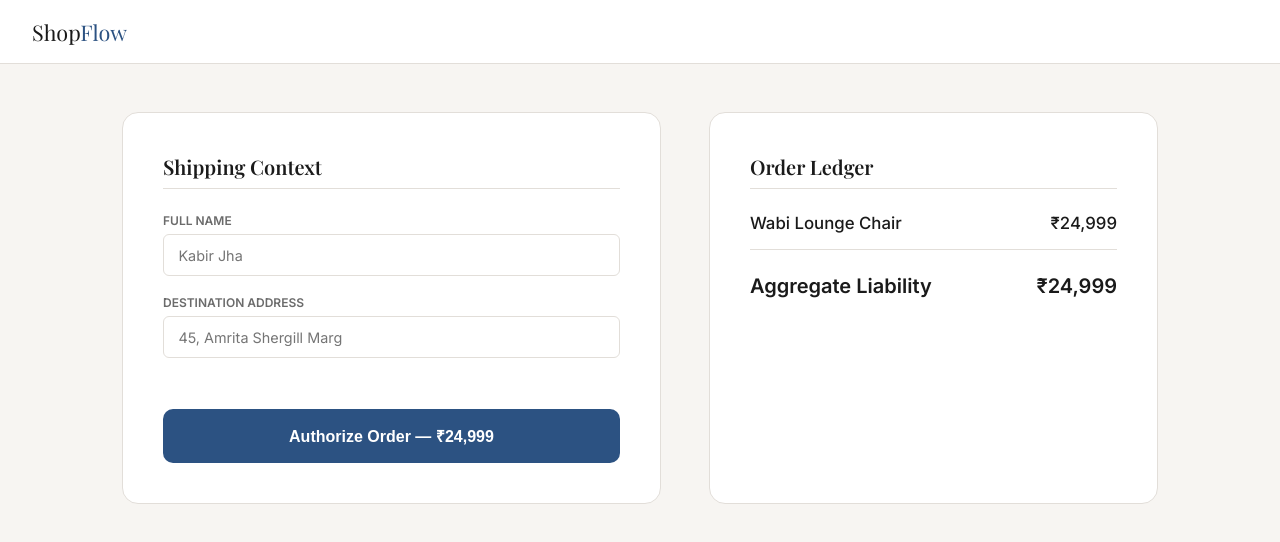
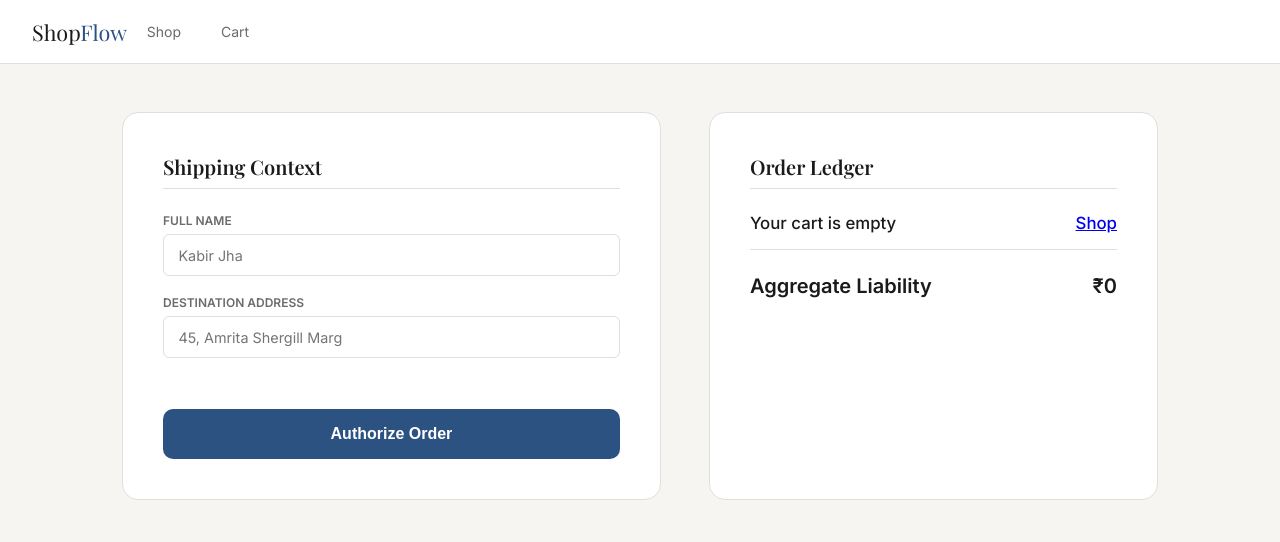
Before and after one commit to sksahu01/shopflow-ecom, a plain HTML site: page checkout.html in a window 1280 px wide. Drawn offline with nearby package versions, Linux system fonts and the light colour scheme.

Commit message:
Enhance checkout page with cart functionality

```diff
--- a/checkout.html
+++ b/checkout.html
@@ -30,6 +30,7 @@
   <link rel="preconnect" href="https://fonts.googleapis.com" />
   <link rel="preconnect" href="https://fonts.gstatic.com" crossorigin />
   <link href="https://fonts.googleapis.com/css2?family=Playfair+Display:wght@400;600&family=Inter:wght@300;400;500;600&display=swap" rel="stylesheet" />
+  <script src="cart.js"></script>
 
   <style>
     *, *::before, *::after { box-sizing: border-box; margin: 0; padding: 0; }
@@ -45,6 +46,9 @@
     .nav { position: fixed; top: 0; left: 0; right: 0; z-index: 900; height: var(--nav-h); background: var(--surface); border-bottom: 1px solid var(--border); display: flex; align-items: center; padding: 0 2rem; }
     .nav-brand { font-family: var(--font-display); font-size: 1.35rem; color: var(--ink); text-decoration: none; }
     .nav-brand span { color: var(--accent); }
+    .nav-tab { padding: 0 1.25rem; display: flex; align-items: center; height: var(--nav-h); font-size: 0.875rem; color: var(--ink-muted); text-decoration: none; }
+    .cart-badge { display: inline-flex; min-width: 1.4rem; height: 1.4rem; align-items: center; justify-content: center; border-radius: 99px; background: var(--accent); color: #fff; font-size: 0.72rem; margin-left: 0.25rem; }
+    .cart-badge[hidden] { display: none; }
 
     .checkout-layout { display: grid; grid-template-columns: 1.2fr 1fr; max-width: 1100px; margin: 3rem auto; gap: 3rem; padding: 0 2rem; }
     .form-card, .summary-card { background: var(--surface); border: 1px solid var(--border); border-radius: var(--radius-lg); padding: 2.5rem; }
@@ -64,7 +68,11 @@
 </head>
 <body>
 
-  <nav class="nav"><a class="nav-brand" href="index.html">Shop<span>Flow</span></a></nav>
+  <nav class="nav">
+    <a class="nav-brand" href="index.html">Shop<span>Flow</span></a>
+    <a class="nav-tab" href="shop.html">Shop</a>
+    <a class="nav-tab" href="cart.html">Cart <span class="cart-badge" data-cart-count hidden>0</span></a>
+  </nav>
 
   <div class="container" id="mainCheckout">
     <div class="checkout-layout">
@@ -85,10 +93,7 @@
 
       <div class="summary-card">
         <h2 class="section-title">Order Ledger</h2>
-        <div class="summary-item">
-          <span id="itemName">Item Allocation</span>
-          <span id="itemPrice">₹0</span>
-        </div>
+        <div id="summaryItems"></div>
         <div class="total-row">
           <span>Aggregate Liability</span>
           <span id="totalPrice">₹0</span>
@@ -104,20 +109,28 @@
   </div>
 
   <script>
-    const products = {
-      '1': { id: 1, name: 'Wabi Lounge Chair', price: 24999 },
-      '2': { id: 2, name: 'Pendant Orb Light', price: 8499 }
-    };
+    const urlParams = new URLSearchParams(window.location.search);
+    if (!ShopFlowCart.getCartCount() && urlParams.get('id')) {
+      ShopFlowCart.addToCart(urlParams.get('id'));
+    }
 
-    const urlParams = new URLSearchParams(window.location.search);
-    const activeId = urlParams.get('id') || '1';
-    const targetProduct = products[activeId];
+    const cart = ShopFlowCart.getCart();
+    const cartTotal = ShopFlowCart.getCartTotal();
+    const summaryItems = document.getElementById('summaryItems');
+    const paySubmitBtn = document.getElementById('paySubmitBtn');
 
-    if (targetProduct) {
-      document.getElementById('itemName').textContent = targetProduct.name;
-      document.getElementById('itemPrice').textContent = `₹${targetProduct.price.toLocaleString()}`;
-      document.getElementById('totalPrice').textContent = `₹${targetProduct.price.toLocaleString()}`;
-      document.getElementById('paySubmitBtn').textContent = `Authorize Order — ₹${targetProduct.price.toLocaleString()}`;
+    if (!cart.length) {
+      summaryItems.innerHTML = '<div class="summary-item"><span>Your cart is empty</span><a href="shop.html">Shop</a></div>';
+      paySubmitBtn.disabled = true;
+    } else {
+      summaryItems.innerHTML = cart.map(item => `
+        <div class="summary-item">
+          <span>${item.name} × ${item.quantity}</span>
+          <span>${ShopFlowCart.formatPrice(item.price * item.quantity)}</span>
+        </div>
+      `).join('');
+      document.getElementById('totalPrice').textContent = ShopFlowCart.formatPrice(cartTotal);
+      paySubmitBtn.textContent = `Authorize Order — ${ShopFlowCart.formatPrice(cartTotal)}`;
     }
 
     function executePurchase(e) {
@@ -128,11 +141,12 @@
       adobeTrack('purchase_confirmation', {
         transaction: {
           transactionID: orderRef,
-          transactionTotal: targetProduct.price,
-          itemProfile: targetProduct.name
+          transactionTotal: cartTotal,
+          itemProfile: cart.map(item => `${item.name} × ${item.quantity}`).join(', ')
         }
       });
 
+      ShopFlowCart.clearCart();
       document.getElementById('mainCheckout').style.display = 'none';
       document.getElementById('successPanel').style.display = 'block';
     }
```
